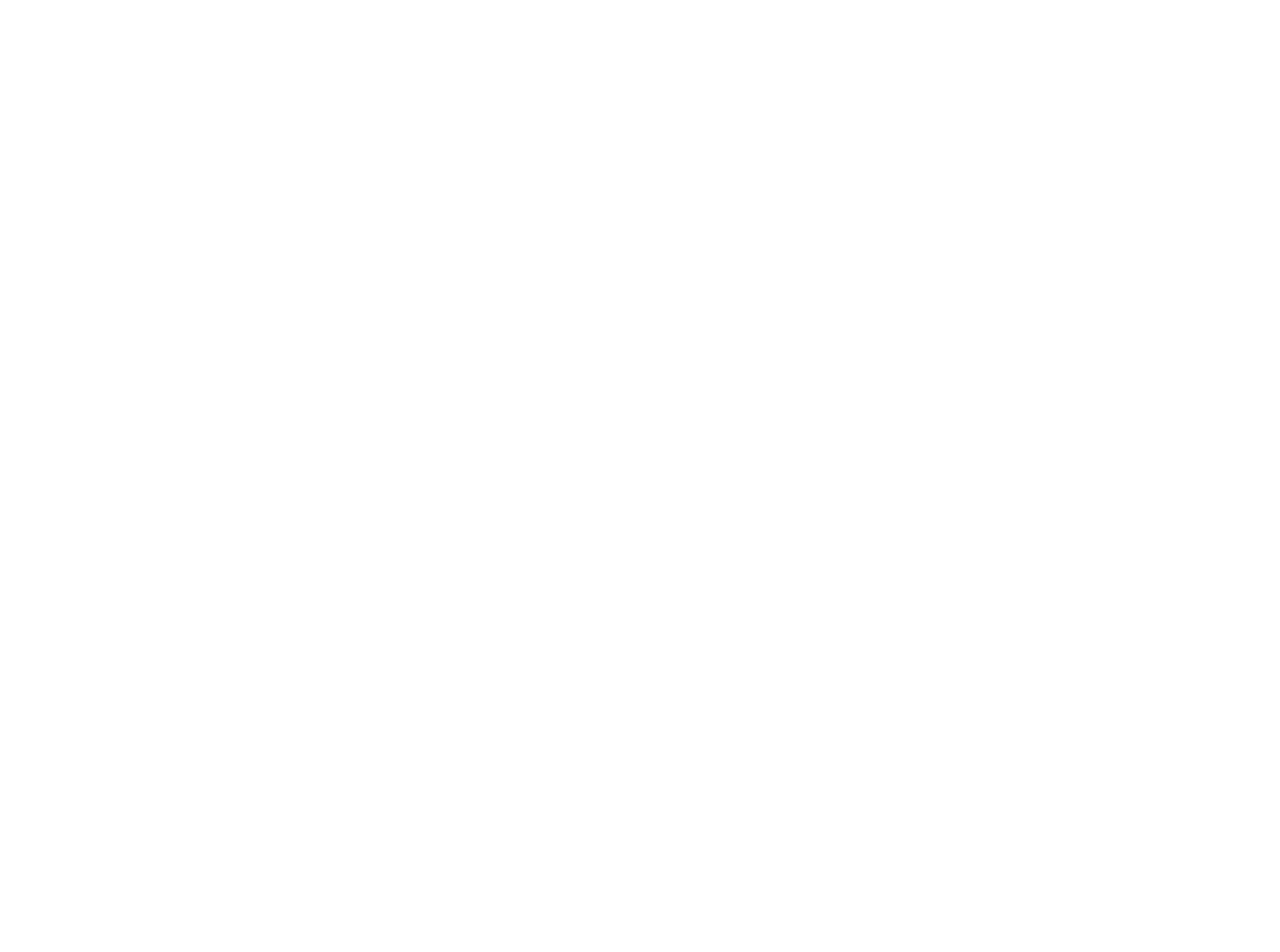
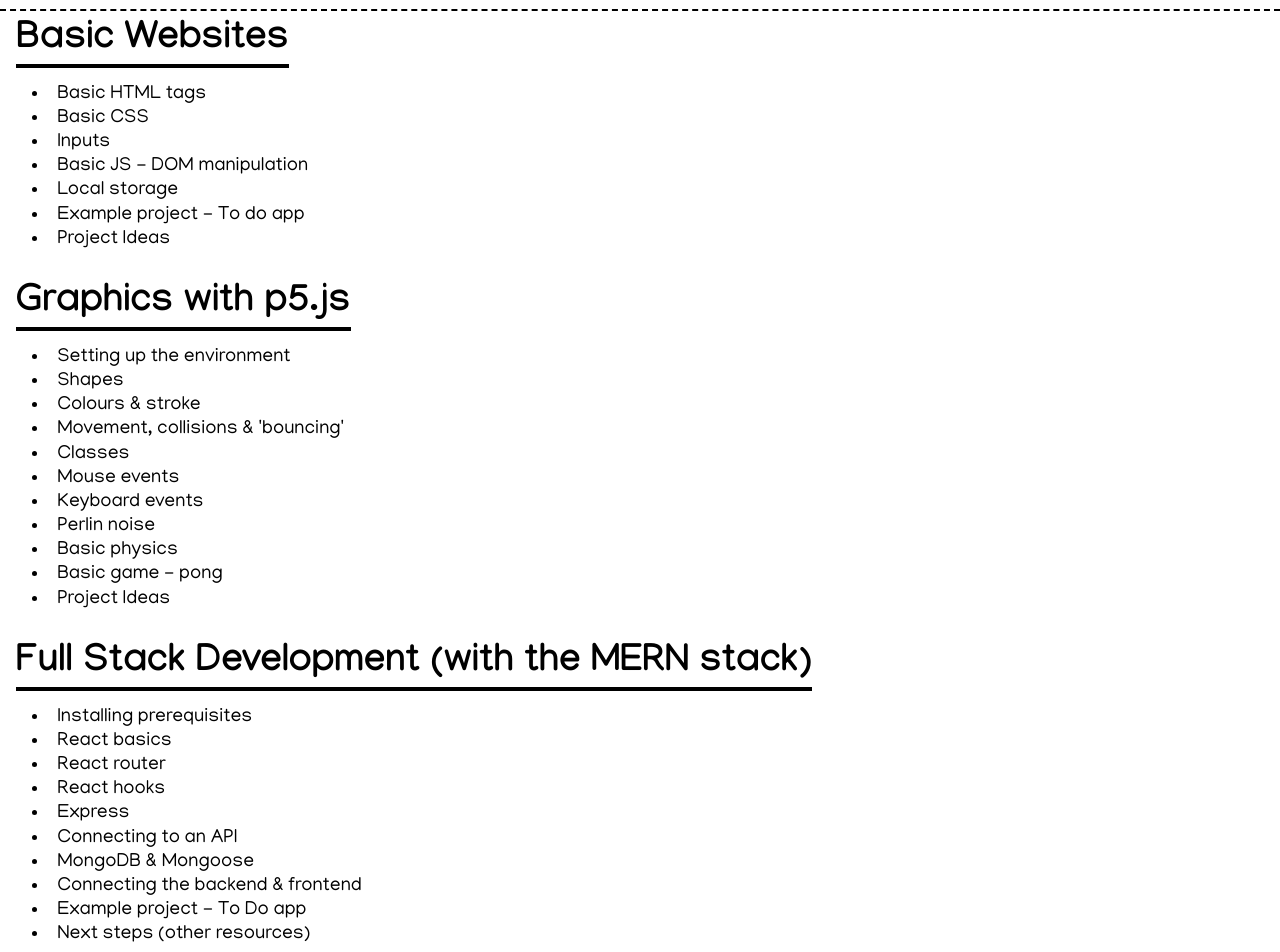
Before and after one commit to HarryD05/code4all, a React (Create React App) app: page /#/webdev in a window 1280 px wide. Shown: the part 2460-3412 px from the top of the page. Before the commit the page ends 2461 px from the top, so only its background shows below. Built offline with nearby package versions, Linux system fonts and the light colour scheme; a web font is replaced by a local one.

Commit message:
Setup template for web dev tutorials

```diff
--- /dev/null
+++ b/src/components/tutorials/full-stack.js
@@ -0,0 +1,28 @@
+//React dependencies
+import React from 'react';
+
+//Styling
+import './tutorials.scss';
+
+const FullStack = props => {
+  return (
+    <div className="tutorial" id="webdev3">
+      <h1>Full Stack Development (with the MERN stack)</h1>
+
+      <ul>
+        <li>Installing prerequisites</li>
+        <li>React basics</li>
+        <li>React router</li>
+        <li>React hooks</li>
+        <li>Express</li>
+        <li>Connecting to an API</li>
+        <li>MongoDB & Mongoose</li>
+        <li>Connecting the backend & frontend</li>
+        <li>Example project - To Do app</li>
+        <li>Next steps (other resources)</li>
+      </ul>
+    </div>
+  )
+}
+
+export default FullStack;
--- /dev/null
+++ b/src/components/tutorials/p5-basics.js
@@ -0,0 +1,29 @@
+//React dependencies
+import React from 'react';
+
+//Styling
+import './tutorials.scss';
+
+const Graphics = props => {
+  return (
+    <div className="tutorial" id="webdev2">
+      <h1>Graphics with p5.js</h1>
+
+      <ul>
+        <li>Setting up the environment</li>
+        <li>Shapes</li>
+        <li>Colours & stroke</li>
+        <li>Movement, collisions & 'bouncing'</li>
+        <li>Classes</li>
+        <li>Mouse events</li>
+        <li>Keyboard events</li>
+        <li>Perlin noise</li>
+        <li>Basic physics</li>
+        <li>Basic game - pong</li>
+        <li>Project Ideas</li>
+      </ul>
+    </div>
+  )
+}
+
+export default Graphics;
--- /dev/null
+++ b/src/components/tutorials/web-basics.js
@@ -0,0 +1,24 @@
+//React dependencies
+import React from 'react';
+
+//Styling
+import './tutorials.scss';
+
+const WebBasics = props => {
+  return (
+    <div className="tutorial" id="webdev1">
+      <h1>Basic Websites</h1>
+      <ul>
+        <li>Basic HTML tags</li>
+        <li>Basic CSS</li>
+        <li>Inputs</li>
+        <li>Basic JS - DOM manipulation</li>
+        <li>Local storage</li>
+        <li>Example project - To do app</li>
+        <li>Project Ideas</li>
+      </ul>
+    </div>
+  )
+}
+
+export default WebBasics;
--- a/src/pages/webdev.js
+++ b/src/pages/webdev.js
@@ -4,6 +4,12 @@
 //Components
 import WebdevBG from './../components/sections/webdev-bg';
 import TutorialBG from './../components/sections/tutorials-bg';
+import HashLink from './../components/navigation/HashLink';
+
+//Tutorials
+import WebBasics from './../components/tutorials/web-basics';
+import Graphics from './../components/tutorials/p5-basics';
+import FullStack from './../components/tutorials/full-stack';
 
 //Context
 import { LocationContext } from './../context/LocationContext';
@@ -107,14 +113,20 @@
             <h1>Overview</h1>
             <p>This site currently provides 3 tutorials</p>
             <ol>
-              <li><b>Static websites</b> - Including basic html, css & js</li>
+              <li><HashLink name="Basic websites" id="webdev1" /> - Including basic html, css & js</li>
 
-              <li><b>Graphics</b> - Use of the P5.js library</li>
+              <li><HashLink name="Graphics with p5.js" id="webdev2" /> - Use of the P5.js library</li>
 
-              <li><b>Full-stack development basics</b> - Including react.js (using hooks!) & then adding a backend with express & mongoose</li>
+              <li><HashLink name="Basic full stack web development (with MERN)" id="webdev3" /> - Including react.js (using hooks!) & then adding a backend with express & mongoose</li>
             </ol>
           </div>
         </div >
+
+        <hr />
+
+        <WebBasics />
+        <Graphics />
+        <FullStack />
       </div>
     </div>
   );
```
